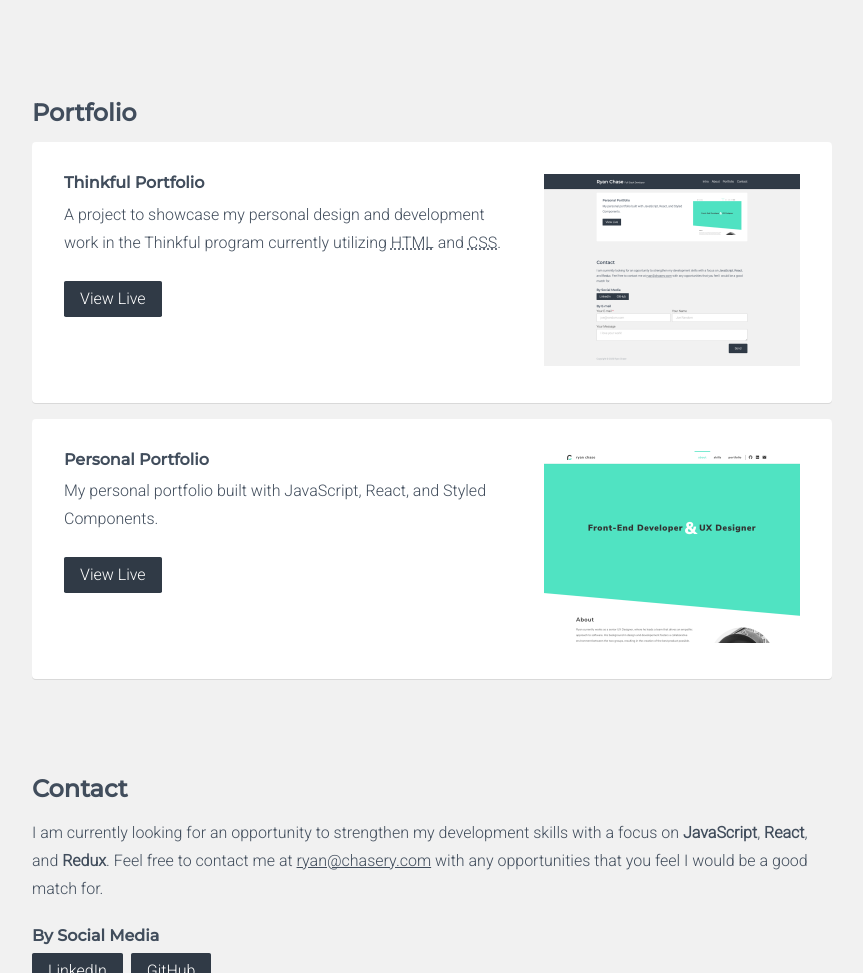
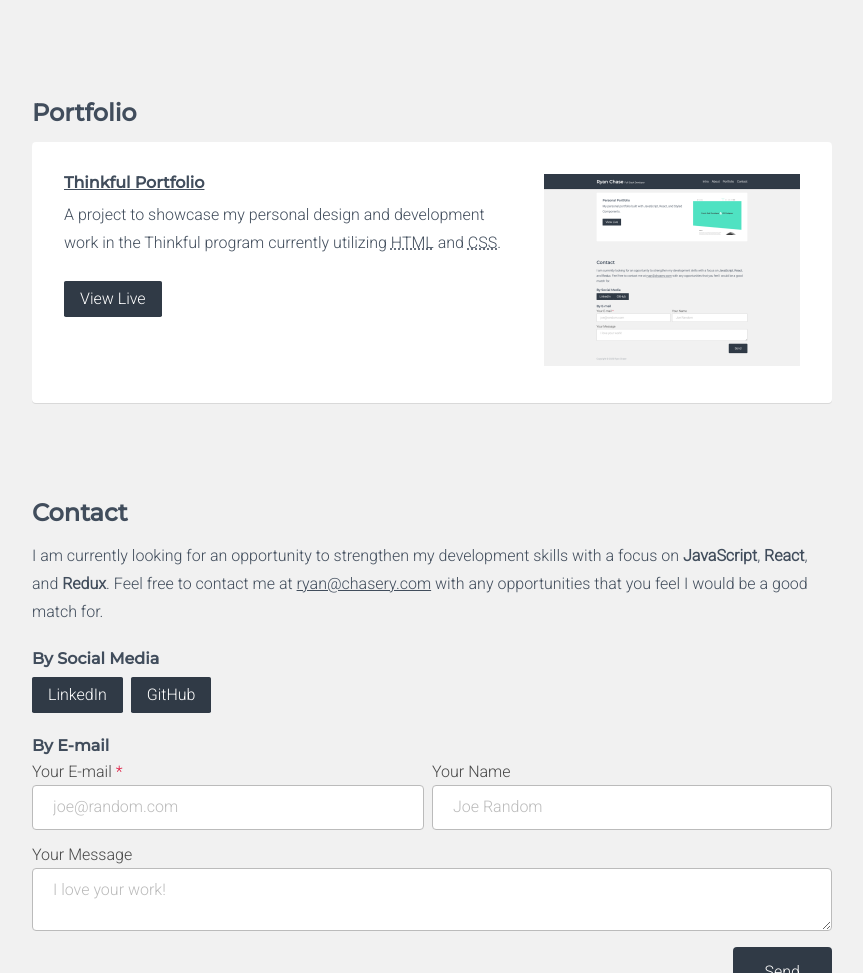
Before and after one commit to chasery/thinkful-portfolio, a plain HTML site: page index.html in a window 1280 px wide. Shown: the part 1183-2156 px from the top of the page, without its empty margins (208-1071 px from the left). Drawn offline with nearby package versions, Linux system fonts and the light colour scheme.

Commit message:
Add files via upload

```diff
--- a/index.html
+++ b/index.html
@@ -69,14 +69,15 @@
           <h2 class="Section-title">Portfolio</h2>
           <div class="Project Card">
             <div class="Project-about">
-              <h3>Thinkful Portfolio</h3>
+              <h3><a href="https://chasery.github.io/thinkful-portfolio">Thinkful Portfolio</a></h3>
               <p>A project to showcase my personal design and development work in the Thinkful program currently utilizing <abbr title="Hypertext Markup Language">HTML</abbr> and <abbr title="Cascading Style Sheets">CSS</abbr>.</p>
               <a class="Button" href="https://chasery.github.io/thinkful-portfolio" target="_blank">View Live</a>
             </div>
             <div class="Project-thumbnail">
-              <img src="./images/projects/thinkful-portfolio.png" alt="A snapshot of the view of my personal portfolio." />
+              <a href="https://chasery.github.io/thinkful-portfolio"><img src="./images/projects/thinkful-portfolio.png" alt="A snapshot of the view of my personal portfolio." /></a>
             </div>
           </div>
+          <!-- Commented out for now
           <div class="Project Card">
             <div class="Project-about">
               <h3>Personal Portfolio</h3>
@@ -87,6 +88,7 @@
               <img src="./images/projects/personal-portfolio.png" alt="A snapshot of the view when you first open my personal portfolio." />
             </div>
           </div>
+          -->
         </div>
       </section>
       <!--- Contact Section -->
```
